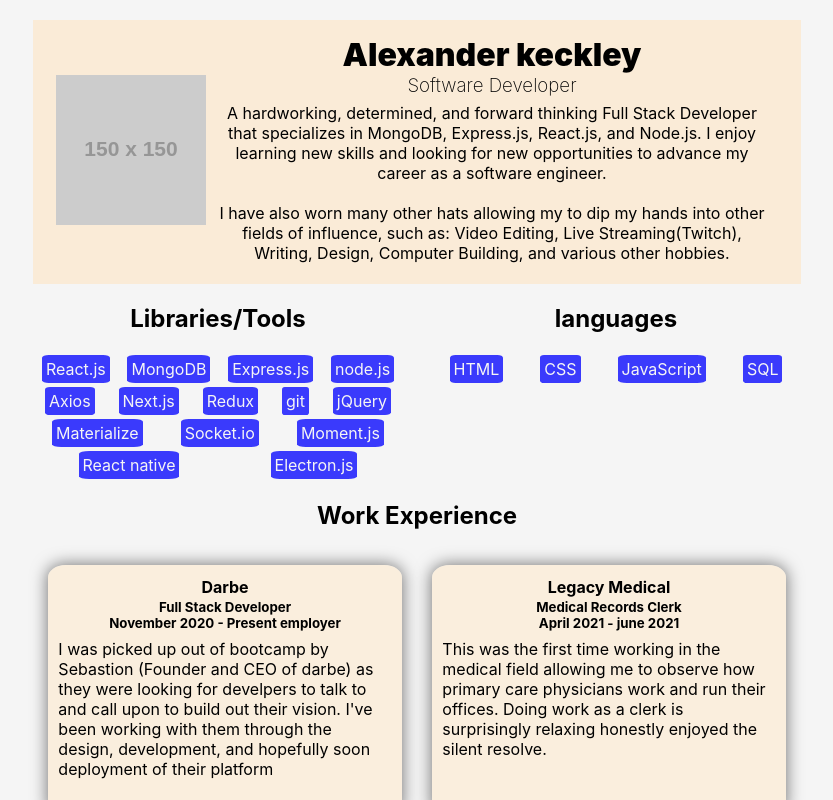
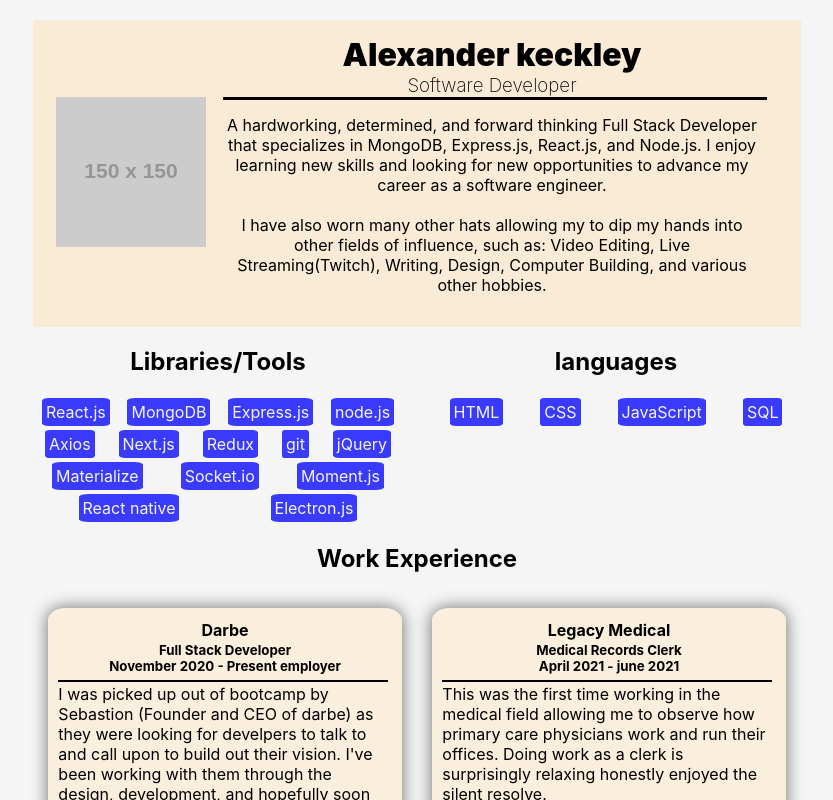
Before and after one commit to Drkeck/Drkeck.github.io, a React (Create React App) app: page / in a window 1280 px wide. Shown: the top 800 px of the page, without its empty margins (223-1056 px from the left). Built offline with nearby package versions, Linux system fonts and the light colour scheme.

Commit message:
adding flare where i can for the time being

```diff
--- a/src/Components/Bio/index.css
+++ b/src/Components/Bio/index.css
@@ -22,7 +22,18 @@
 }
 
 .about-me {
-    padding: 1%;
+    padding: 3%;
+    position: relative;
+}
+
+.about-me::before {
+    content: "";
+    position: absolute;
+    top: 0%;
+    left: 3%;
+    width: 95%;
+    height: 3px;
+    background-color: black;
 }
 
 p {
--- a/src/Components/WorkExperience/index.css
+++ b/src/Components/WorkExperience/index.css
@@ -26,12 +26,23 @@
 }
 
 .job-employment{
+    position: relative;
     margin: 0;
     padding: 0;
 }
 
+.job-employment::after {
+    content: "";
+    position: absolute;
+    width: 99%;
+    height: 2px;
+    left: 0;
+    top: 22px;
+    background-color: black;
+}
+
 .job-description{
     margin: 0;
-    padding: 8px 0;
+    padding: 10px 0;
     text-align: left;
 }
```
